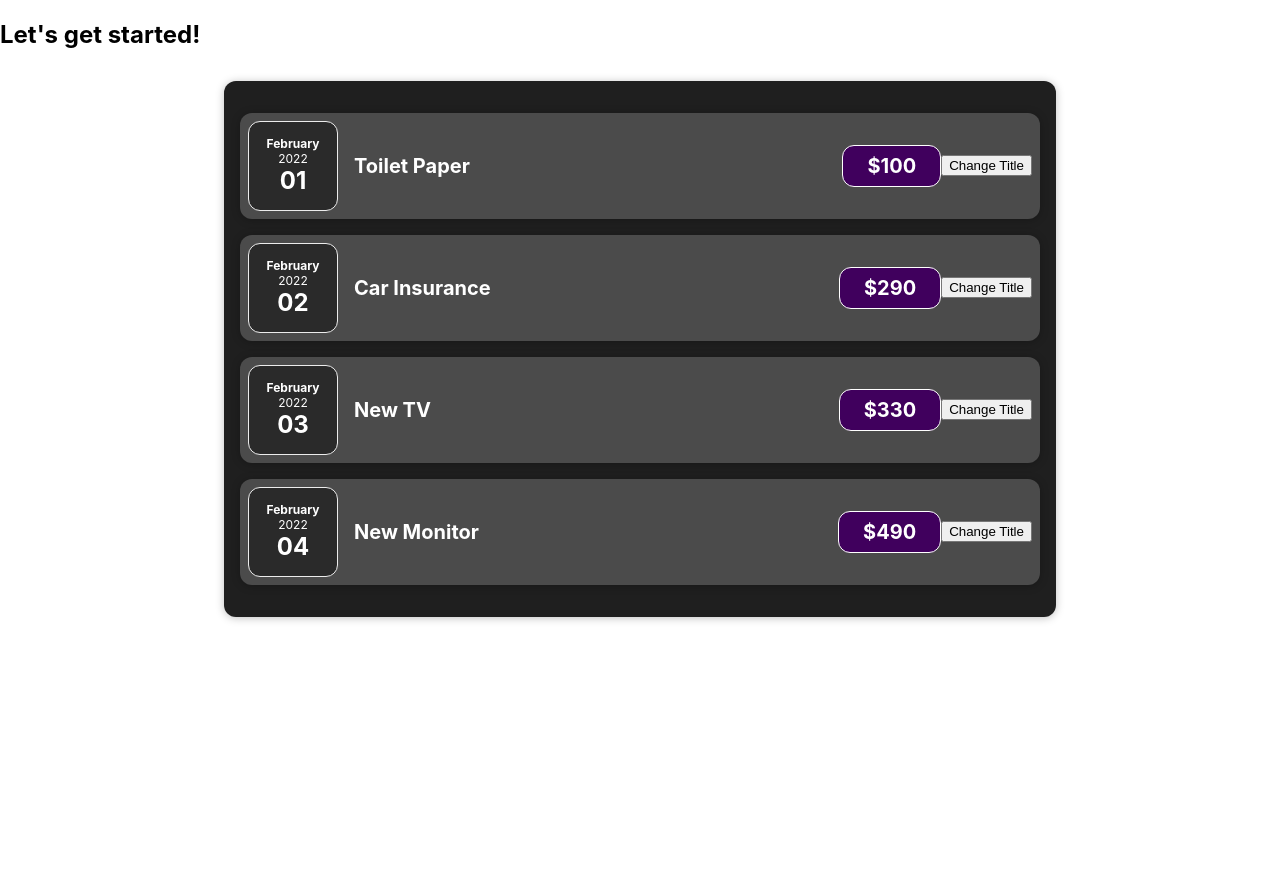
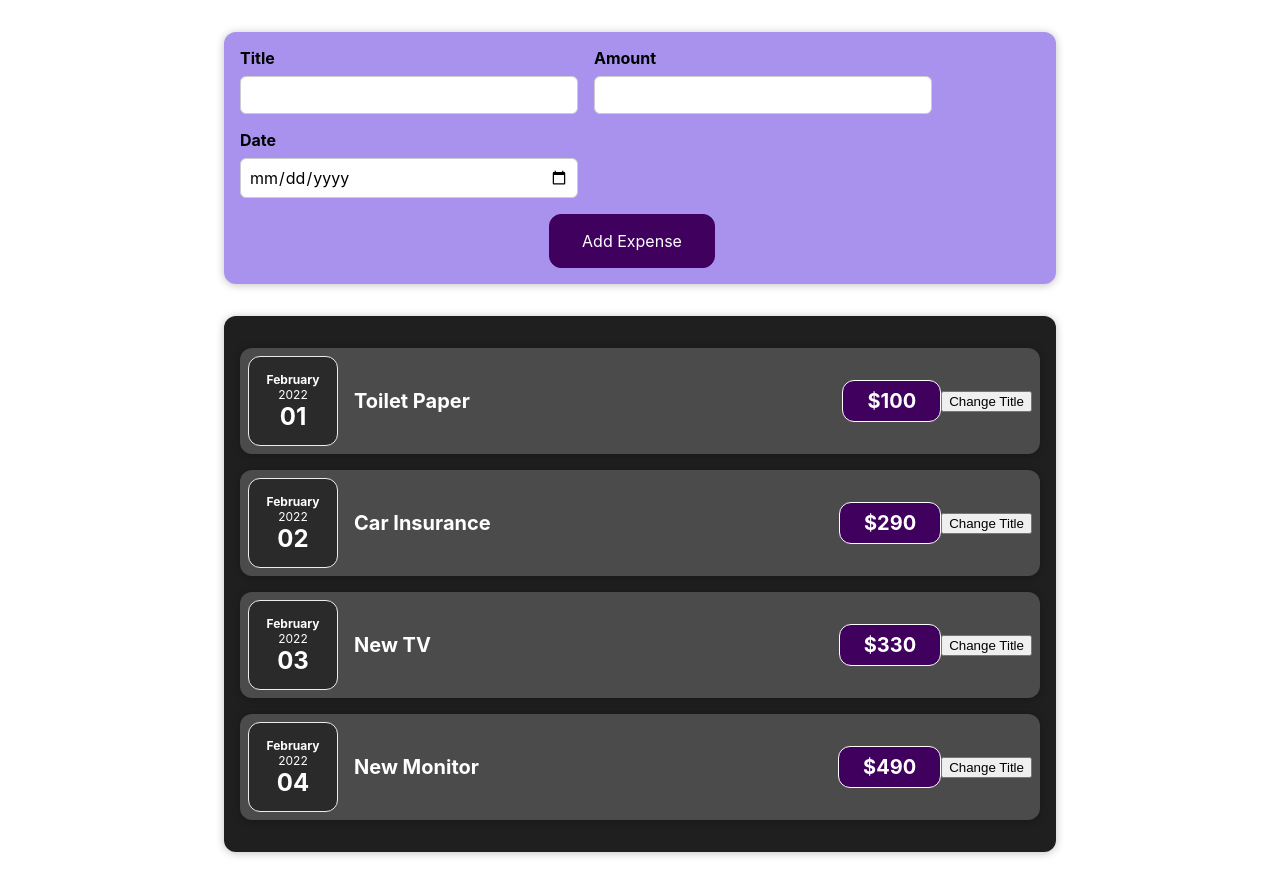
Before and after one commit to rhs99/expense-tracker, a React (Create React App) app: page / in a window 1280 px wide. Before the commit the page ends 800 px from the top, so only its background shows below. Built offline with nearby package versions, Linux system fonts and the light colour scheme.

Commit message:
add user form

```diff
--- a/src/App.js
+++ b/src/App.js
@@ -1,4 +1,5 @@
 import Expenses from "./components/Expenses";
+import NewExpense from "./components/NewExpense";
 
 function App() {
   const expenses = [
@@ -24,7 +25,7 @@ function App() {
   ];
   return (
     <div>
-      <h2>Let's get started!</h2>
+      <NewExpense />
       <Expenses items={expenses} />
     </div>
   );
--- /dev/null
+++ b/src/components/ExpenseForm.css
@@ -0,0 +1,26 @@
+.new-expense__controls {
+    display: flex;
+    flex-wrap: wrap;
+    gap: 1rem;
+    margin-bottom: 1rem;
+    text-align: left;
+}
+
+.new-expense__control label {
+    font-weight: bold;
+    margin-bottom: 0.5rem;
+    display: block;
+}
+
+.new-expense__control input {
+    font: inherit;
+    padding: 0.5rem;
+    border-radius: 6px;
+    border: 1px solid #ccc;
+    width: 20rem;
+    max-width: 100%;
+}
+
+.new-expense__actions {
+    text-align: right;
+}
--- /dev/null
+++ b/src/components/ExpenseForm.js
@@ -0,0 +1,92 @@
+import { useState } from "react";
+import "./ExpenseForm.css";
+
+const ExpenseForm = () => {
+  const [userInput, setUserInput] = useState({
+    enteredTitle: "",
+    enteredAmount: "",
+    enteredDate: "",
+  });
+
+  const titleChangeHandler = (event) => {
+    setUserInput((prevState) => {
+      return {
+        ...prevState,
+        enteredTitle: event.target.value,
+      };
+    });
+  };
+
+  const amountChangeHandler = (event) => {
+    setUserInput((prevState) => {
+      return {
+        ...prevState,
+        enteredAmount: event.target.value,
+      };
+    });
+  };
+
+  const dateChangeHandler = (event) => {
+    setUserInput((prevState) => {
+      return {
+        ...prevState,
+        enteredDate: event.target.value,
+      };
+    });
+  };
+
+  const submitHandler = (event) => {
+    event.preventDefault();
+    const expenseData = {
+      title: userInput.enteredTitle,
+      amount: userInput.enteredAmount,
+      date: new Date(userInput.enteredDate),
+    };
+    console.log(expenseData);
+    setUserInput({
+      enteredTitle: "",
+      enteredAmount: "",
+      enteredDate: "",
+    });
+  };
+
+  return (
+    <form onSubmit={submitHandler}>
+      <div className="new-expense__controls">
+        <div className="new-expense__control">
+          <label>Title</label>
+          <input
+            type="text"
+            value={userInput.enteredTitle}
+            onChange={titleChangeHandler}
+          />
+        </div>
+        <div className="new-expense__control">
+          <label>Amount</label>
+          <input
+            type="number"
+            value={userInput.enteredAmount}
+            min="0.01"
+            step="0.01"
+            onChange={amountChangeHandler}
+          />
+        </div>
+        <div className="new-expense__control">
+          <label>Date</label>
+          <input
+            type="date"
+            value={userInput.enteredDate}
+            min="2019-01-01"
+            max="2022-12-31"
+            onChange={dateChangeHandler}
+          />
+        </div>
+      </div>
+      <div className="new_expense__actions">
+        <button type="submit">Add Expense</button>
+      </div>
+    </form>
+  );
+};
+
+export default ExpenseForm;
--- a/src/components/ExpenseItem.js
+++ b/src/components/ExpenseItem.js
@@ -1,17 +1,21 @@
+import {useState} from 'react'
+
 import ExpenseDate from "./ExpenseDate";
 import Card from "./Card";
 import "./ExpenseItem.css";
 
 function ExpenseItem(props) {
+  const [title, setTitle] = useState(props.title);
+
   const clickHandler = () => {
-    console.log("Clicked!!");
-  };
+    setTitle('Updated!');
+  }
 
   return (
     <Card className="expense-item">
       <ExpenseDate date={props.date}></ExpenseDate>
       <div className="expense-item__description">
-        <h2>{props.title}</h2>
+        <h2>{title}</h2>
         <div className="expense-item__price">${props.amount}</div>
       </div>
       <button onClick={clickHandler}>Change Title</button>
--- /dev/null
+++ b/src/components/NewExpense.css
@@ -0,0 +1,38 @@
+.new-expense {
+    background-color: #a892ee;
+    padding: 1rem;
+    margin: 2rem auto;
+    width: 50rem;
+    max-width: 95%;
+    border-radius: 12px;
+    text-align: center;
+    box-shadow: 0 1px 8px rgba(0, 0, 0, 0.25);
+}
+
+.new-expense button {
+    font: inherit;
+    cursor: pointer;
+    padding: 1rem 2rem;
+    border: 1px solid #40005d;
+    background-color: #40005d;
+    color: white;
+    border-radius: 12px;
+    margin-right: 1rem;
+}
+
+.new-expense button:hover,
+.new-expense button:active {
+    background-color: #510674;
+    border-color: #510674;
+}
+
+.new-expense button.alternative {
+    color: #220131;
+    border-color: transparent;
+    background-color: transparent;
+}
+
+.new-expense button.alternative:hover,
+.new-expense button.alternative:active {
+    background-color: #ddb3f8;
+}
--- /dev/null
+++ b/src/components/NewExpense.js
@@ -0,0 +1,13 @@
+import ExpenseForm from './ExpenseForm';
+
+import './NewExpense.css'
+
+const NewExpense = ()=>{
+    return (
+        <div className='new-expense'>
+            <ExpenseForm />
+        </div>
+    );
+}
+
+export default NewExpense;
```
